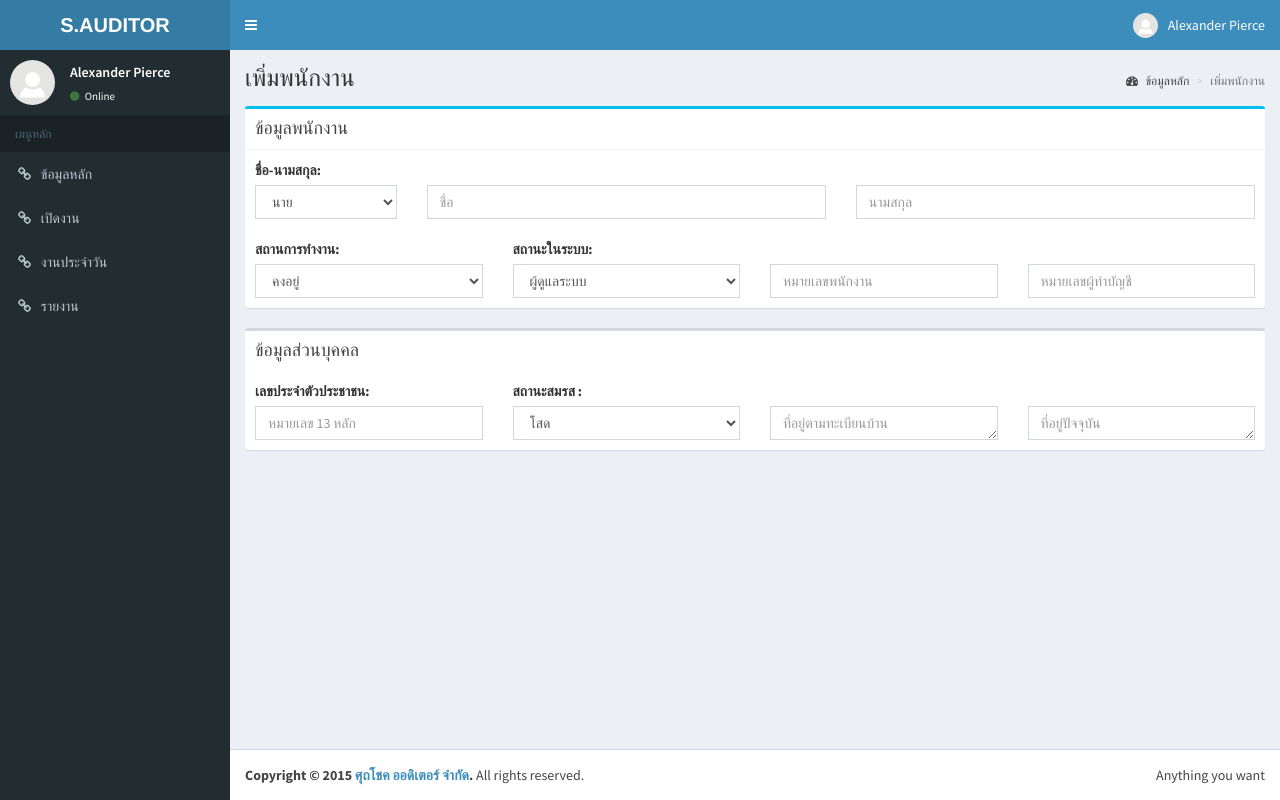
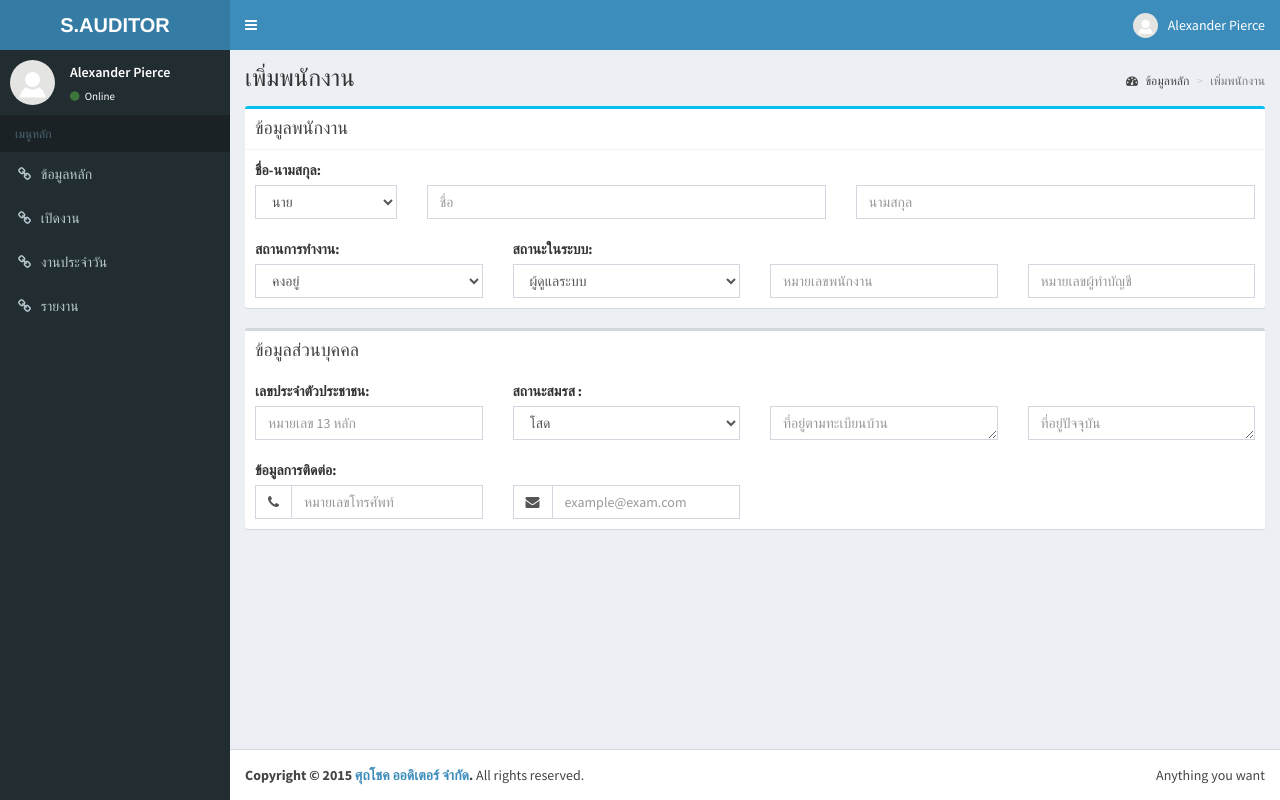
Before and after one commit to thesis-cpe/spch1, a PHP site: page /add-employee.php in a window 1280 px wide. Run offline with PHP 8.4, Linux system fonts and the light colour scheme; some libraries are stand-ins or nearby versions.

Commit message:
น.เพิ่มพนักงาน

```diff
--- a/add-employee.php
+++ b/add-employee.php
@@ -137,7 +137,7 @@ scratch. This page gets rid of all links and provides the needed markup only.
                                     </select>
                                 </div>
                                 <div class="col-sm-3">
-                                     <label>&nbsp;</label>
+                                    <label>&nbsp;</label>
                                     <input class="form-control" name="txtEmId" placeholder="หมายเลขพนักงาน">
                                 </div>
                                 <div class="col-sm-3">
@@ -159,15 +159,13 @@ scratch. This page gets rid of all links and provides the needed markup only.
                         </div>
                         <div class="box-body">
 
-
-
                             <div class="row">
                                 <div class="col-sm-3">
                                     <label>เลขประจำตัวประชาชน:</label>
                                     <input class="form-control" name="txtNationId" placeholder="หมายเลข 13 หลัก" maxlength="13">
                                 </div>
                                 <div class="col-sm-3">
-                                     <label>สถานะสมรส :</label>
+                                    <label>สถานะสมรส :</label>
                                     <select name="selMarieStatus" class="form-control">
                                         <option>โสด</option>
                                         <option>สมรส</option>
@@ -183,6 +181,29 @@ scratch. This page gets rid of all links and provides the needed markup only.
                                     <textarea name="txtareaAddr2" rows="1" cols="40" class="form-control" placeholder="ที่อยู่ปัจจุบัน"></textarea>
                                 </div>
                             </div>
+                            <br>
+                            <div class="row">
+                                <div class="col-sm-3">
+                                    <label>ข้อมูลการติดต่อ:</label>
+                                    <div class="input-group">
+                                        <div class="input-group-addon">
+                                            <i class="fa fa-phone"></i>
+                                        </div>
+                                        <input name="txtTel" type="text" class="form-control" placeholder="หมายเลขโทรศัพท์">
+                                    </div>
+                                </div>
+                                <div class="col-sm-3">
+                                    <label>&nbsp;</label>
+                                    <div class="input-group">
+                                        <div class="input-group-addon">
+                                            <i class="fa fa-envelope"></i>
+                                        </div>
+                                        <input name="txtEmail" type="email" class="form-control" placeholder="example@exam.com">
+                                    </div>
+                                </div>
+                            </div>
+
+
 
                         </div>
                         <!-- /.box-body -->
```
